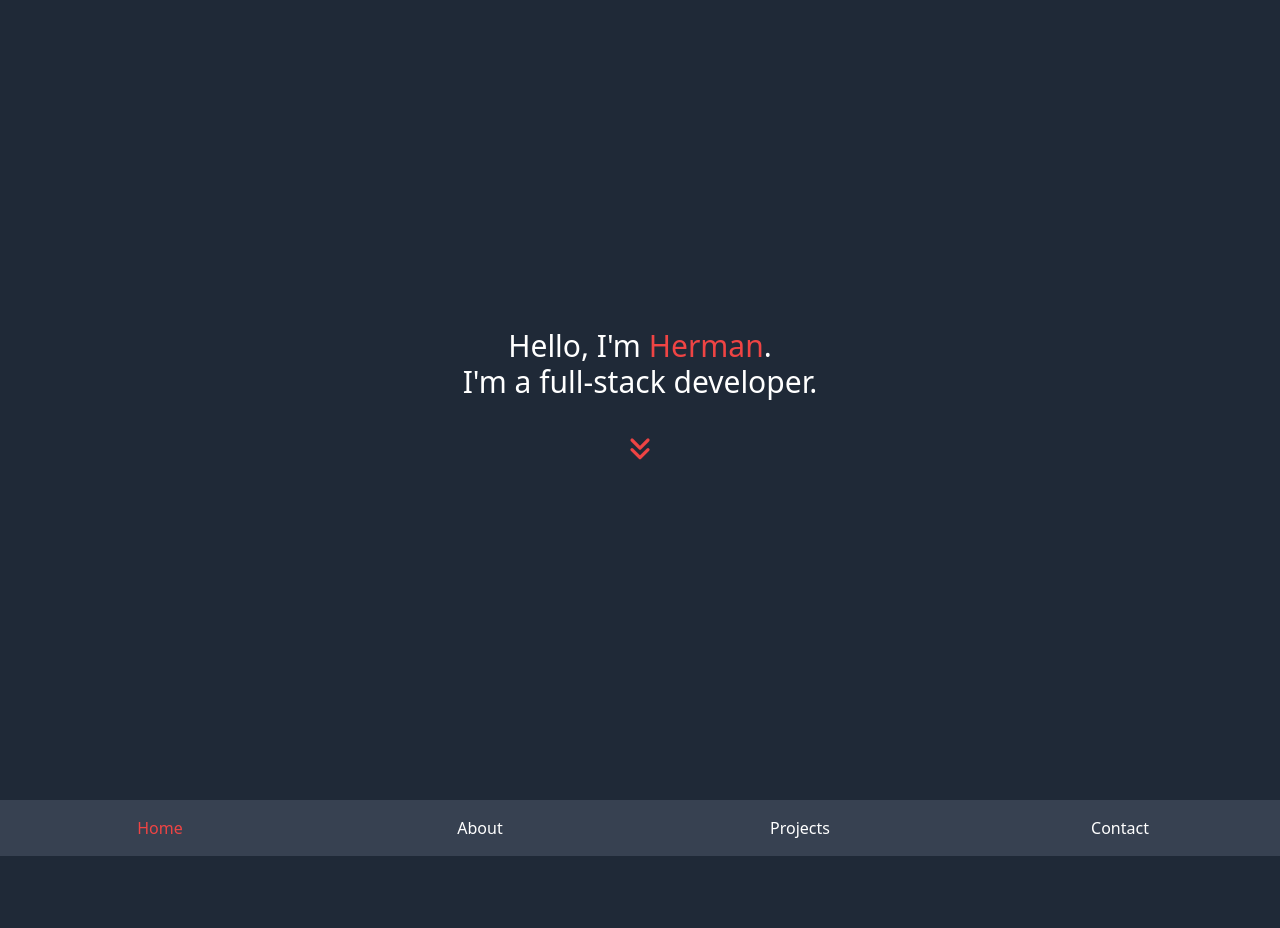
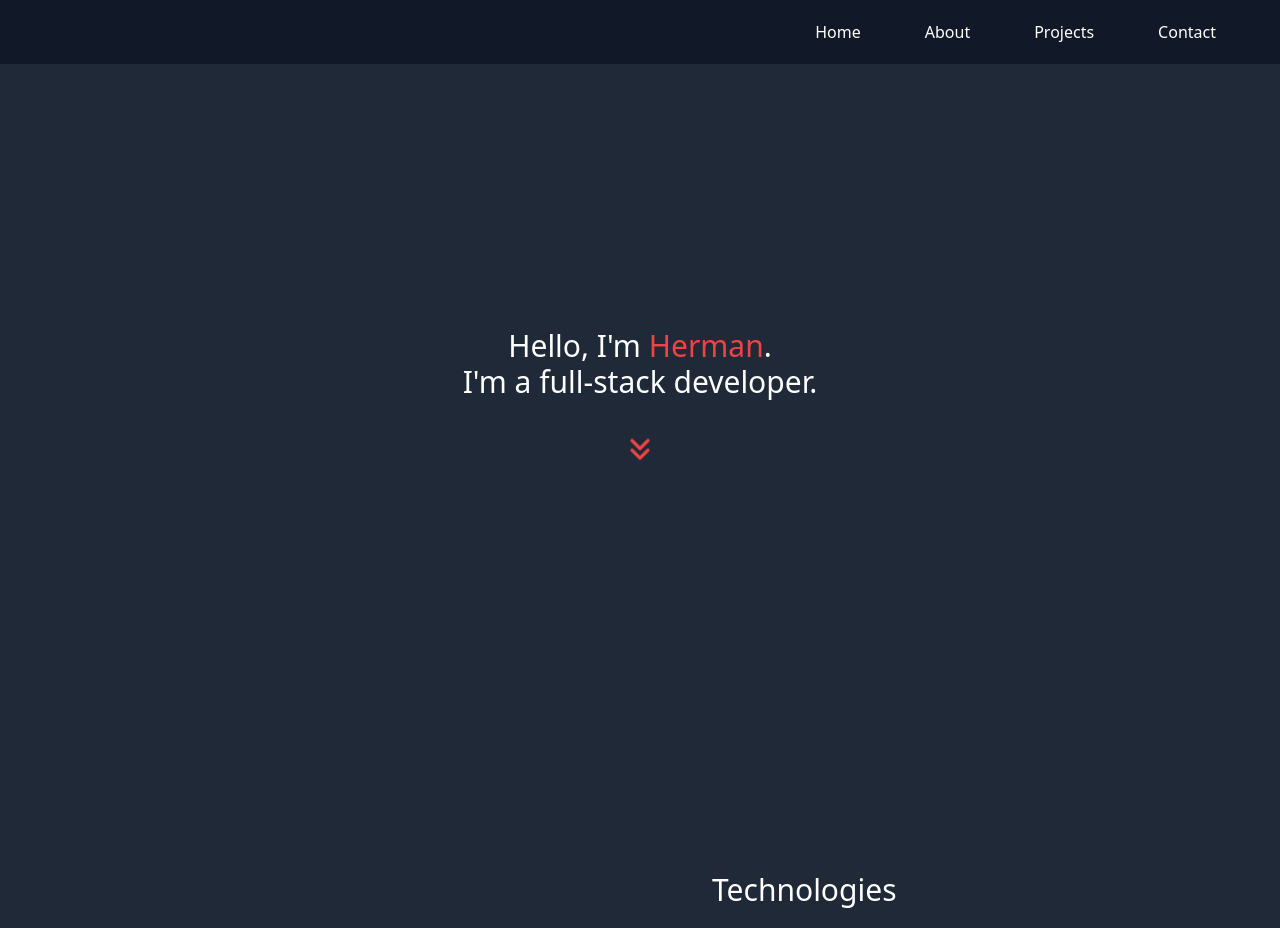
Before and after one commit to hermancai/portfolio, a Next.js app: page / in a window 1280 px wide. Shown: the top 928 px of the page. Built offline with nearby package versions, Linux system fonts and the light colour scheme.

Commit message:
put navbar in fixed position

```diff
--- a/components/Navbar.js
+++ b/components/Navbar.js
@@ -1,13 +1,11 @@
-import NavLink from "./NavLink";
-
-function Navbar({ homeInView, aboutInView, projectsInView, contactInView }) {
+function Navbar() {
   return (
-    <div className="flex sticky top-0 z-10">
-      <div className="grid w-full grid-cols-4 text-center bg-gray-700">
-        <NavLink title="home" inView={homeInView} />
-        <NavLink title="about" inView={aboutInView} />
-        <NavLink title="projects" inView={projectsInView} />
-        <NavLink title="contact" inView={contactInView} />
+    <div className="flex fixed w-full bg-gray-900">
+      <div className="flex w-full justify-evenly py-5 sm:space-x-10 sm:justify-end md:space-x-16 sm:px-16">
+        <p>Home</p>
+        <p>About</p>
+        <p>Projects</p>
+        <p>Contact</p>
       </div>
     </div>
   );
```
